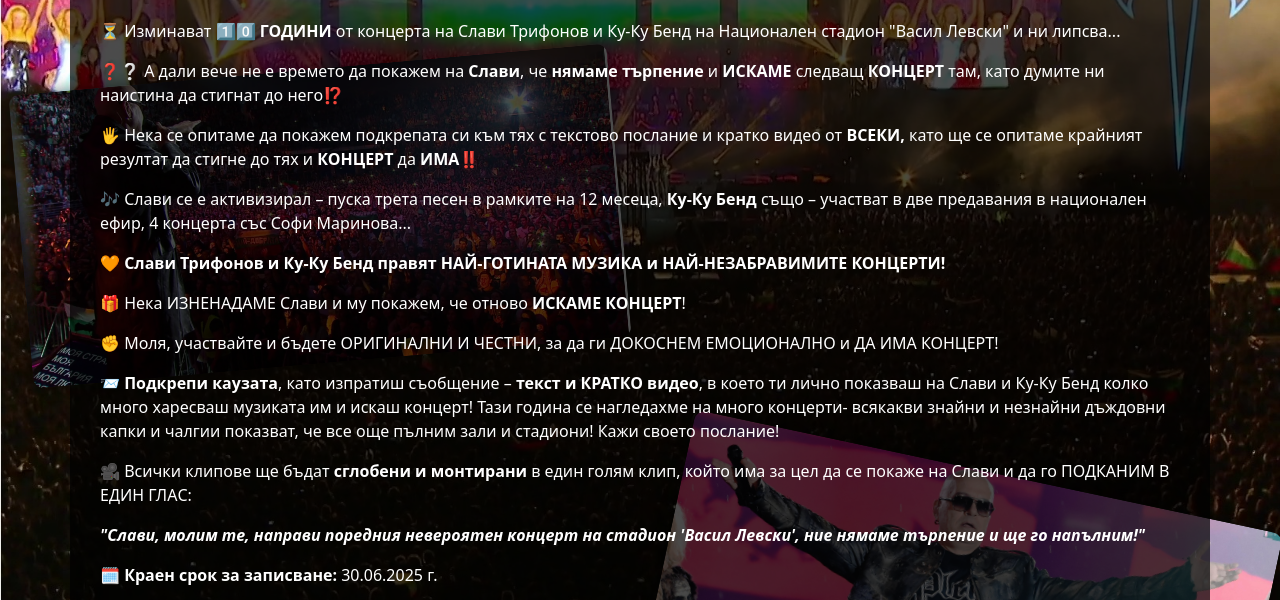
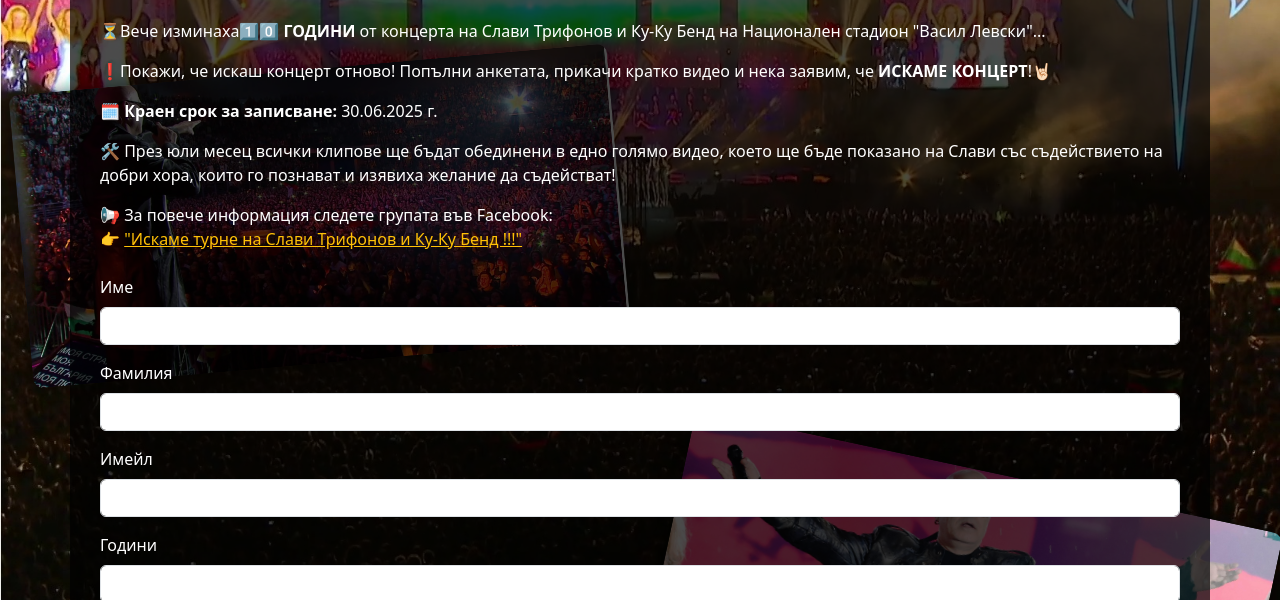
Before and after one commit to kalloyan9/concert, a website: page index.html in a window 1280 px wide. Shown: the part 179-779 px from the top of the page. Drawn offline with nearby package versions, Linux system fonts and the light colour scheme.

Commit message:
Update index.html

```diff
--- a/index.html
+++ b/index.html
@@ -67,29 +67,13 @@
 
   <div class="container my-5">
     <h1 class="text-center mb-4">ИСКАМЕ КОНЦЕРТ НА СЛАВИ ТРИФОНОВ И КУ-КУ БЕНД</h1>
-        <p>⏳ Изминават <strong>1️⃣0️⃣ ГОДИНИ</strong> от концерта на Слави Трифонов и Ку-Ку Бенд на Национален стадион "Васил Левски" и ни липсва...</p>
+        <p>⏳Вече изминаха<strong>1️⃣0️⃣ ГОДИНИ</strong> от концерта на Слави Трифонов и Ку-Ку Бенд на Национален стадион "Васил Левски"...</p>
 
-        <p>❓❔ А дали вече не е времето да покажем на <strong>Слави</strong>, че <strong>нямаме търпение</strong> и <strong>ИСКАМЕ</strong> следващ <strong>КОНЦЕРТ</strong> там, като думите ни наистина да стигнат до него⁉️</p>
-
-        <p>🖐️ Нека се опитаме да покажем подкрепата си към тях с текстово послание и кратко видео от <strong>ВСЕКИ,</strong> като ще се опитаме крайният резултат да стигне до тях и <strong>КОНЦЕРТ</strong> да <strong>ИМА</strong>‼️</p>
-
-        <p>🎶 Слави се е активизирал – пуска трета песен в рамките на 12 месеца, <strong>Ку-Ку Бенд</strong> също – участват в две предавания в национален ефир, 4 концерта със Софи Маринова...</p>
-
-        <p>🧡 <strong>Слави Трифонов и Ку-Ку Бенд правят НАЙ-ГОТИНАТА МУЗИКА и НАЙ-НЕЗАБРАВИМИТЕ КОНЦЕРТИ!</strong></p>
-
-        <p>🎁 Нека ИЗНЕНАДАМЕ Слави и му покажем, че отново <strong>ИСКАМЕ КОНЦЕРТ</strong>!</p>
-
-        <p>✊ Моля, участвайте и бъдете ОРИГИНАЛНИ И ЧЕСТНИ, за да ги ДОКОСНЕМ ЕМОЦИОНАЛНО и ДА ИМА КОНЦЕРТ!</p>
-
-        <p>📨 <strong>Подкрепи каузата</strong>, като изпратиш съобщение – <strong>текст и КРАТКО видео</strong>, в което ти лично показваш на Слави и Ку-Ку Бенд колко много харесваш музиката им и искаш концерт! Тази година се нагледахме на много концерти- всякакви знайни и незнайни дъждовни капки и чалгии показват, че все още пълним зали и стадиони! Кажи своето послание!</p>
-
-        <p>🎥 Всички клипове ще бъдат <strong>сглобени и монтирани</strong> в един голям клип, който има за цел да се покаже на Слави и да го ПОДКАНИМ В ЕДИН ГЛАС:</p>
-
-        <p><em><strong>"Слави, молим те, направи поредния невероятен концерт на стадион 'Васил Левски', ние нямаме търпение и ще го напълним!"</strong></em></p>
+        <p>❗️Покажи, че искаш концерт отново! Попълни анкетата, прикачи кратко видео и нека заявим, че <strong>ИСКАМЕ КОНЦЕРТ</strong>!🤘🏻</p>
 
         <p>🗓️ <strong>Краен срок за записване:</strong> 30.06.2025 г.</p>
 
-        <p>🛠️ В рамките на ЮЛИ месец клиповете ще бъдат обработени в един голям, който трябва да бъде показан на Слави със съдействието на добри хора, които го познават и изявиха желание да съдействат!</p>
+        <p>🛠️ През юли месец всички клипове ще бъдат обединени в едно голямо видео, което ще бъде показано на Слави със съдействието на добри хора, които го познават и изявиха желание да съдействат!</p>
 
         <p>📢 За повече информация следете групата във Facebook:<br>
         👉 <a href="https://www.facebook.com/groups/489307874552812/" target="_blank">"Искаме турне на Слави Трифонов и Ку-Ку Бенд !!!"</a></p>
@@ -139,7 +123,7 @@
           </a>.
         </label>
       </div>
-      <button type="submit" class="btn btn-warning">Изпрати и изненадай Слави!</button>
+      <button type="submit" class="btn btn-warning">Искам концерт!</button>
     </form>
   </div>
 
```
